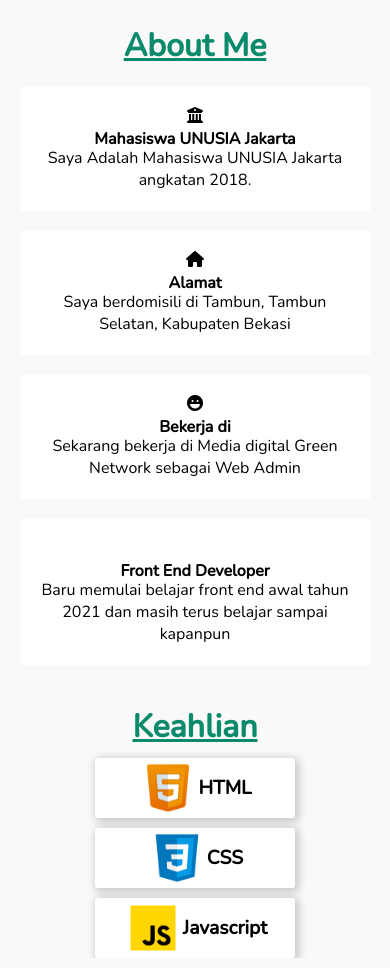
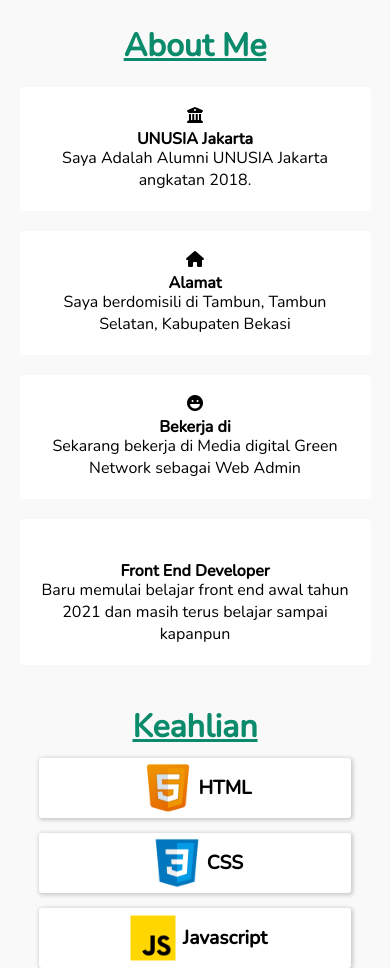
Before and after one commit to AlvinZulfanur/WebPorto, a plain HTML site: page index.html in a window 390 px wide. Shown: the part 900-1868 px from the top of the page. Drawn offline with nearby package versions, Linux system fonts and the light colour scheme.

Commit message:
edit css keahlian

```diff
--- a/assets/style.css
+++ b/assets/style.css
@@ -255,7 +255,7 @@ a:hover {
     display: flex;
     justify-content: center;
     align-items: center;
-    gap: 10px;
+    gap: 30px;
     margin-bottom: 20px;
 }
 
@@ -265,9 +265,9 @@ a:hover {
     justify-content: center;
     border-radius: 3px;
     background-color: white;
-    box-shadow: 2px 2px 8px 2px rgba(0, 0, 0, 0.2);
+    box-shadow: 1px 1px 4px 1px rgba(0, 0, 0, 0.2);
     width: 200px;
-    gap: 20px;
+    gap: 10px;
     margin-top: 20px;
 }
 
@@ -321,6 +321,10 @@ a:hover {
         margin-bottom: 0;
     }
 
+    .card-2 {
+        width: 80%;
+    }
+
     .kotak-row {
         margin-right: 0;
     }
@@ -328,7 +332,7 @@ a:hover {
     .header-3 {
         flex-direction: column;
         margin-bottom: 0;
-        gap: 0;
+        gap: 5px;
     }
 
     .card-2 {
--- a/index.html
+++ b/index.html
@@ -46,8 +46,8 @@
         <div class="header-2">
             <div class="kotak-row card">
                 <i class="fa-solid fa-building-columns"></i>
-                <h3>Mahasiswa UNUSIA Jakarta</h3>
-                <p>Saya Adalah Mahasiswa UNUSIA Jakarta angkatan 2018.</p>
+                <h3>UNUSIA Jakarta</h3>
+                <p>Saya Adalah Alumni UNUSIA Jakarta angkatan 2018.</p>
             </div>
             <div class="kotak-row card">
                 <i class="fa-solid fa-house"></i>
```
